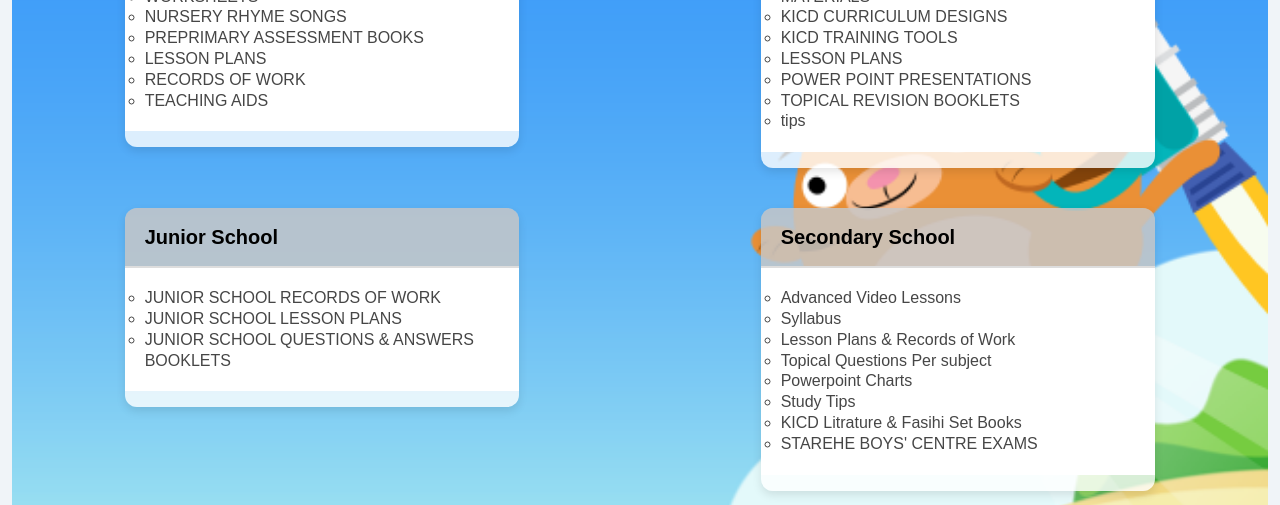
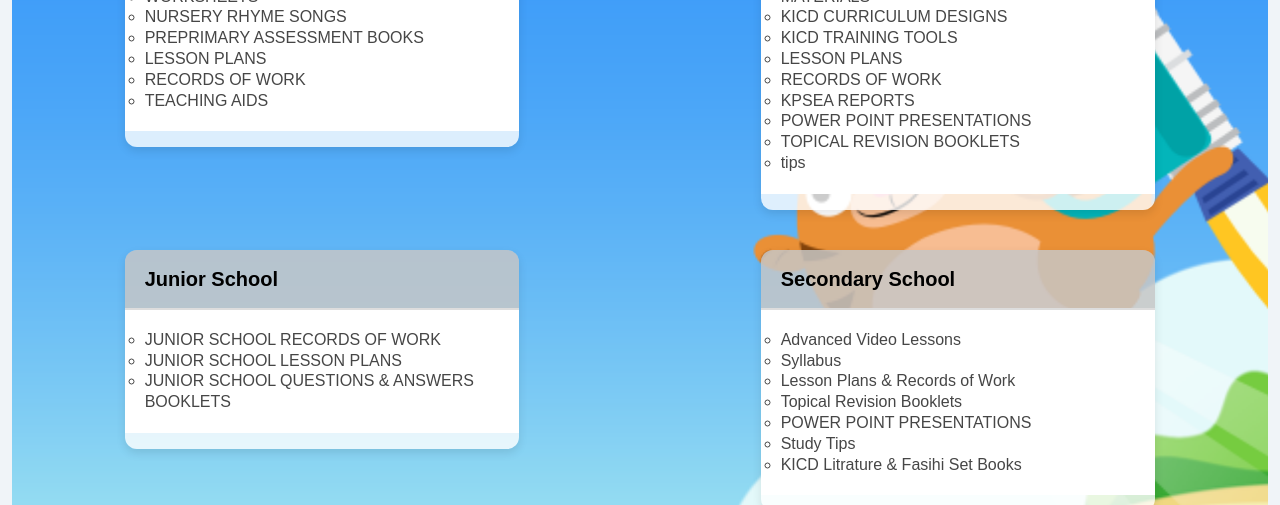
Before and after one commit to seleneecs/front-end, a React (Vite) app: page /others in a window 1280 px wide. Shown: the part 210-715 px from the top of the page. Built offline with nearby package versions, Linux system fonts and the light colour scheme; no server answers.

Commit message:
modified other resources

```diff
--- a/src/components/otherScollResources/OthersSection.jsx
+++ b/src/components/otherScollResources/OthersSection.jsx
@@ -61,7 +61,7 @@ console.log("full URL IS:", fullURL)
     "Pre-Primary School": {
       value: "selene_priprimary",
       subjects: {
-        "PRE SCHOOL PRINTABLES AND ACTIVITY BOOKS": { table: "activity_books" },
+        "PRE SCHOOL PRINTABLES AND ACTIVITY BOOKS": { table: "printables_activity_books" },
         "WORKSHEETS": { table: "worksheets" },
         "NURSERY RHYME SONGS": { table: "nursery_rhymes" },
         "PREPRIMARY ASSESSMENT BOOKS": { table: "assessment_books" },
@@ -76,11 +76,13 @@ console.log("full URL IS:", fullURL)
         ebooks: { table: "ebooks" },
         "KICD COMPETENCY BASED CURRICULUM MATERIALS": { table: "kicd_cbcm" },
         "KICD CURRICULUM DESIGNS": { table: "kicd_designs" },
-        "KICD TRAINING TOOLS": { table: "kicd_training" },
+        "KICD TRAINING TOOLS": { table: "kicd_training_tools" },
         "LESSON PLANS": { table: "lesson_plans" },
-        "POWER POINT PRESENTATIONS": { table: "presentations" },
-        "TOPICAL REVISION BOOKLETS": { table: "revision_booklets" },
-        tips: { table: "tips" },
+        "RECORDS OF WORK": { table: "records_of_work" },
+        "KPSEA REPORTS": { table: "kpsea_reports" },
+        "POWER POINT PRESENTATIONS": { table: "power_presentations" },
+        "TOPICAL REVISION BOOKLETS": { table: "topical_revision_booklets" },
+        tips: { table: "study_tips" },
       },
     },
     "Junior School": {
@@ -88,7 +90,7 @@ console.log("full URL IS:", fullURL)
       subjects: {
         "JUNIOR SCHOOL RECORDS OF WORK": { table: "records_of_work" },
         "JUNIOR SCHOOL LESSON PLANS": { table: "lesson_plans" },
-        "JUNIOR SCHOOL QUESTIONS & ANSWERS BOOKLETS": { table: "qa_booklets" },
+        "JUNIOR SCHOOL QUESTIONS & ANSWERS BOOKLETS": { table: "questions_answers_booklets" },
       },
     },
     "Secondary School": {
@@ -97,11 +99,11 @@ console.log("full URL IS:", fullURL)
         "Advanced Video Lessons": { table: "video_lessons" },
         "Syllabus": { table: "syllabus" },
         "Lesson Plans & Records of Work": { table: "lesson_plans" },
-        "Topical Questions Per subject": { table: "topical_questions" },
-        "Powerpoint Charts": { table: "powerpoint_charts" },
+        "Topical Revision Booklets": { table: "topical_revision_booklets" },
+        "POWER POINT PRESENTATIONS": { table: "power_presentations" },
         "Study Tips": { table: "study_tips" },
         "KICD Litrature & Fasihi Set Books": { table: "kicd_litrature_fasihi" },
-        "STAREHE BOYS' CENTRE EXAMS": { table: "kicd_litrature_fasihi" },
+
       },
     },
     "Senior School": {
```
